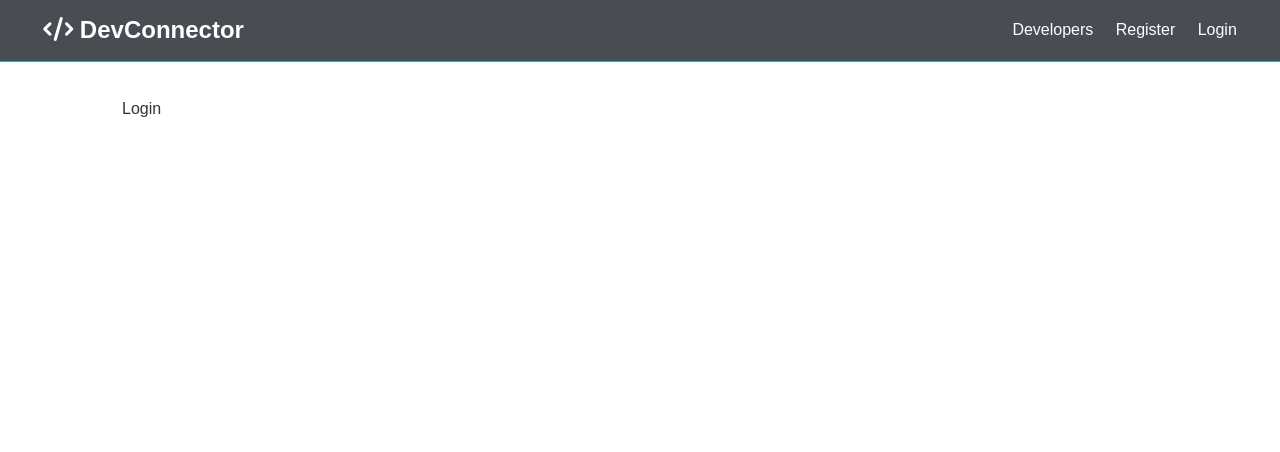
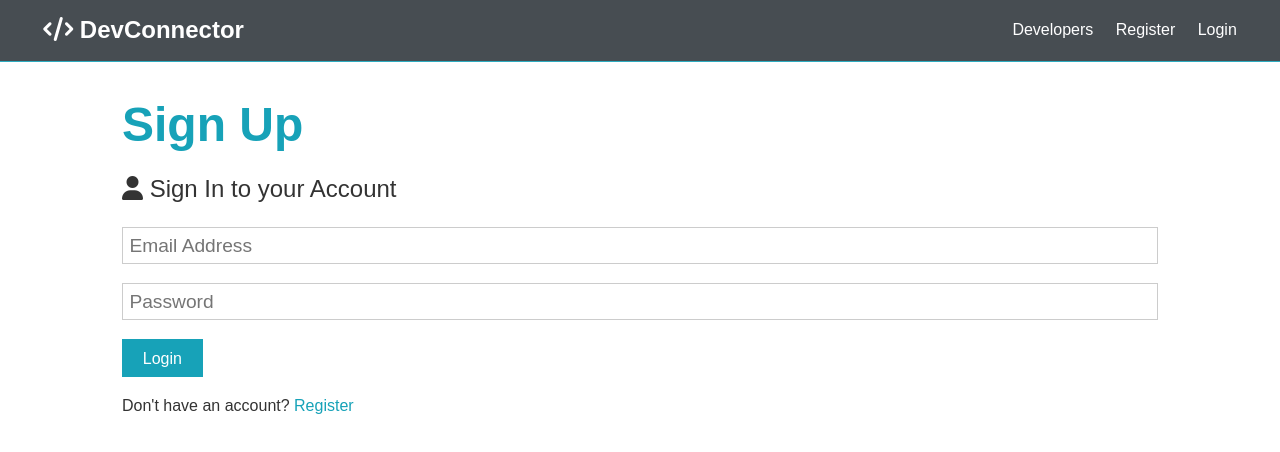
Before and after one commit to tarun-soni/DevConnector, a React (Create React App) app in the folder client/: page /login in a window 1280 px wide. Shown: the top 452 px of the page. Built offline with nearby package versions, Linux system fonts and the light colour scheme.

Commit message:
Created Login Page (no functionality)

```diff
--- a/client/src/components/auth/Login.js
+++ b/client/src/components/auth/Login.js
@@ -1,9 +1,48 @@
-import React from 'react'
+import React, { useState } from 'react'
+import { Link } from 'react-router-dom'
+const Login = () => {
 
-const Login = () => {
+    const [formData, setFormData] = useState({
+        email: '',
+        password: '',
+    })
+
+    const { email, password } = formData
+    const onChange = e => setFormData({ ...formData, [e.target.name]: e.target.value })
+    const onSubmit = async e => {
+        e.preventDefault();
+    }
     return (
         <>
-            Login
+            <h1 className="large text-primary">Sign Up</h1>
+            <p className="lead"> <i className="fas fa-user"> </i> Sign In to your Account</p>
+            <form className="form" onSubmit={e => onSubmit(e)} >
+                <div className="form-group">
+                    <input
+                        type="email"
+                        placeholder="Email Address"
+                        name="email"
+                        value={email}
+                        onChange={e => onChange(e)}
+                        required
+                    />
+
+                </div>
+                <div className="form-group">
+                    <input
+                        type="password"
+                        placeholder="Password"
+                        name="password"
+                        minLength="6"
+                        value={password}
+                        onChange={e => onChange(e)}
+                    />
+                </div>
+                <input type="submit" className="btn btn-primary" value="Login" />
+            </form>
+            <p className="my-1">
+                Don't have an account? <Link to='/register'>Register</Link>
+            </p>
         </>
     )
 }
--- a/client/src/components/auth/Register.js
+++ b/client/src/components/auth/Register.js
@@ -1,5 +1,6 @@
 import React, { useState } from 'react'
 import axios from 'axios';
+import { Link } from 'react-router-dom';
 const Register = () => {
 
     const [formData, setFormData] = useState({
@@ -87,7 +88,7 @@
                 <input type="submit" className="btn btn-primary" value="Register" />
             </form>
             <p className="my-1">
-                Already have an account? <a href="login.html">Sign In</a>
+                Already have an account? <Link to='/login'>Sign In</Link>
             </p>
         </>
     )
```
